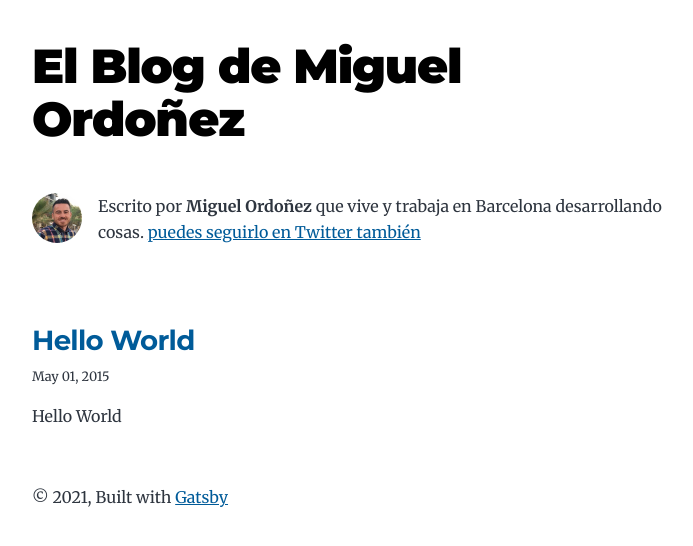
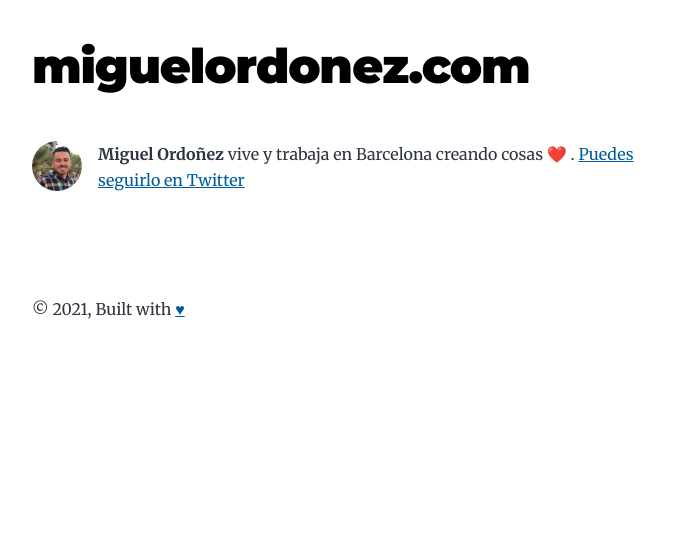
Before and after one commit to mordonez/miguelordonez, a Gatsby site: page / in a window 1280 px wide. Shown: the whole page, without its empty margins (292-985 px from the left). Built offline with nearby package versions, Linux system fonts and the light colour scheme; Gatsby itself is replaced by a stand-in of ours.

Commit message:
Simple page

```diff
--- a/gatsby-config.js
+++ b/gatsby-config.js
@@ -1,9 +1,9 @@
 module.exports = {
   siteMetadata: {
-    title: `El Blog de Miguel Ordoñez`,
+    title: `miguelordonez.com`,
     author: {
       name: `Miguel Ordoñez`,
-      summary: `que vive y trabaja en Barcelona desarrollando cosas.`,
+      summary: `vive y trabaja en Barcelona creando cosas ❤️ .`,
     },
     description: `Mi blog personal de las cosas que me interesan y algo mas.`,
     siteUrl: `https://www.miguelordonez.com/`,
--- a/src/components/bio.js
+++ b/src/components/bio.js
@@ -44,10 +44,10 @@ const Bio = () => {
       />
       {author?.name && (
         <p>
-          Escrito por <strong>{author.name}</strong> {author?.summary || null}
+          <strong>{author.name}</strong> {author?.summary || null}
           {` `}
           <a href={`https://twitter.com/${social?.twitter || ``}`}>
-            puedes seguirlo en Twitter también
+            Puedes seguirlo en Twitter
           </a>
         </p>
       )}
--- a/src/components/layout.js
+++ b/src/components/layout.js
@@ -27,7 +27,7 @@ const Layout = ({ location, title, children }) => {
       <footer>
         © {new Date().getFullYear()}, Built with
         {` `}
-        <a href="https://www.gatsbyjs.com">Gatsby</a>
+        <a href="https://www.gatsbyjs.com">&hearts;</a>
       </footer>
     </div>
   )
--- a/src/pages/index.js
+++ b/src/pages/index.js
@@ -25,9 +25,9 @@ const BlogIndex = ({ data, location }) => {
 
   return (
     <Layout location={location} title={siteTitle}>
-      <Seo title="All posts" />
+      <Seo title="miguelordonez.com" />
       <Bio />
-      <ol style={{ listStyle: `none` }}>
+      {/* <ol style={{ listStyle: `none` }}>
         {posts.map(post => {
           const title = post.frontmatter.title || post.fields.slug
 
@@ -59,6 +59,7 @@ const BlogIndex = ({ data, location }) => {
           )
         })}
       </ol>
+      */}
     </Layout>
   )
 }
```
